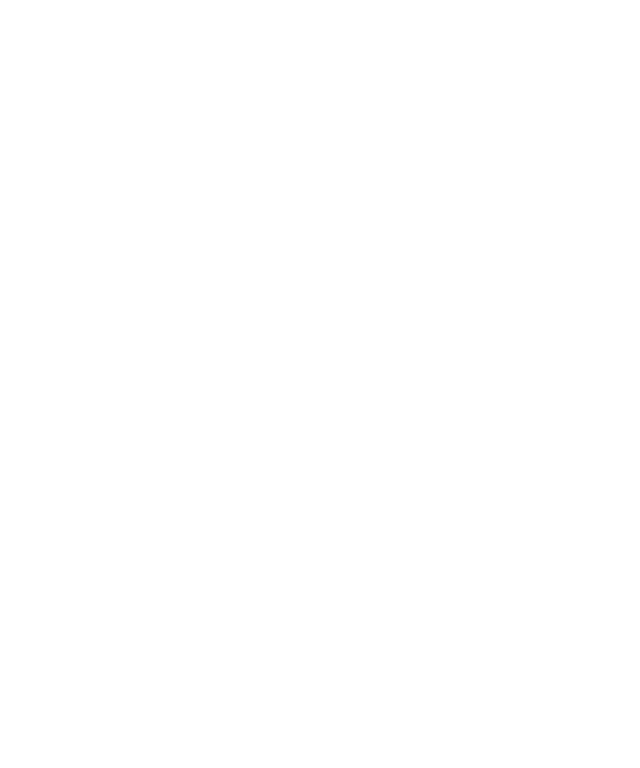
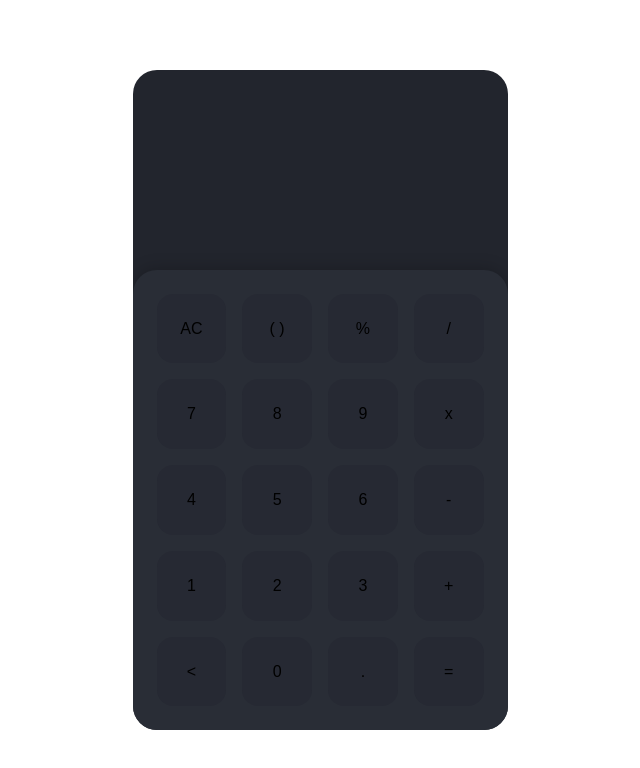
Before and after one commit to ssmythw/calculator, a plain HTML site: page index.html in a window 1280 px wide. Shown: the whole page, without its empty margins (320-960 px from the left). Drawn offline with Linux system fonts and the light colour scheme.

Commit message:
added buttons

```diff
--- a/index.html
+++ b/index.html
@@ -3,6 +3,7 @@
   <head>
     <meta charset="UTF-8" />
     <meta name="viewport" content="width=device-width, initial-scale=1.0" />
+    <link rel="stylesheet" href="main.css" />
     <title>Document</title>
   </head>
   <body>
@@ -14,8 +15,67 @@
               <div class="output"></div>
             </div>
           </div>
-          <div class="keys">
-            <div data-key="clear" class="key action"></div>
+        </div>
+        <div class="keys">
+          <div data-key="clear" class="key action">
+            <span>AC</span>
+          </div>
+          <div data-key="brackets" class="key action">
+            <span>( )</span>
+          </div>
+          <div data-key="%" class="key action">
+            <span>%</span>
+          </div>
+          <div data-key="/" class="key action">
+            <span>/</span>
+          </div>
+          <div data-key="7" class="key action">
+            <span>7</span>
+          </div>
+          <div data-key="8" class="key action">
+            <span>8</span>
+          </div>
+          <div data-key="9" class="key action">
+            <span>9</span>
+          </div>
+          <div data-key="*" class="key action">
+            <span>x</span>
+          </div>
+          <div data-key="4" class="key action">
+            <span>4</span>
+          </div>
+          <div data-key="5" class="key action">
+            <span>5</span>
+          </div>
+          <div data-key="6" class="key action">
+            <span>6</span>
+          </div>
+          <div data-key="-" class="key action">
+            <span>-</span>
+          </div>
+          <div data-key="1" class="key action">
+            <span>1</span>
+          </div>
+          <div data-key="2" class="key action">
+            <span>2</span>
+          </div>
+          <div data-key="3" class="key action">
+            <span>3</span>
+          </div>
+          <div data-key="+" class="key action">
+            <span>+</span>
+          </div>
+          <div data-key="backspace" class="key action">
+            <span>&lt;</span>
+          </div>
+          <div data-key="0" class="key action">
+            <span>0</span>
+          </div>
+          <div data-key="." class="key action">
+            <span>.</span>
+          </div>
+          <div data-key="=" class="key action">
+            <span>=</span>
           </div>
         </div>
       </div>
--- a/main.css
+++ b/main.css
@@ -0,0 +1,87 @@
+* {
+  margin: 0;
+  padding: 0;
+  box-sizing: border-box;
+  font-family: sans-serif;
+}
+
+.app {
+  display: flex;
+  justify-content: center;
+  align-items: center;
+  height: 100vh;
+}
+
+.calculator {
+  background-color: #22252d;
+  width: 100%;
+  max-width: 375px;
+  min-height: 640px;
+  display: flex;
+  flex-direction: column;
+  border-radius: 1.5rem;
+  overflow: hidden;
+}
+
+.display {
+  min-height: 200px;
+  padding: 1.5rem;
+  display: flex;
+  justify-content: flex-end;
+  align-items: flex-end;
+  color: white;
+  text-align: right;
+  flex: 1 1 0%;
+}
+
+.display .input {
+  font-size: 1.25rem;
+  margin-bottom: 0.5rem;
+}
+
+.display .output {
+  font-size: 3rem;
+  font-weight: 700;
+  width: 100%;
+  max-width: 100%;
+  overflow: auto;
+}
+
+.display .operator {
+  color: #eb6666;
+}
+
+.display .brackets,
+.display .percent {
+  color: #26fed7;
+}
+
+.keys {
+  background-color: #292d36;
+  padding: 1.5rem;
+  border-radius: 1.5rem 1.5rem 0 0;
+  display: grid;
+  grid-template-columns: repeat(4, 1fr);
+  grid-template-rows: repeat(5, 1fr);
+  gap: 1rem;
+  box-shadow: 0px -2px 16px rgba(0, 0, 0, 0.2);
+}
+
+.keys .key {
+  position: relative;
+  cursor: pointer;
+  display: block;
+  height: 0;
+  padding-top: 100%;
+  background-color: #262933;
+  border-radius: 1rem;
+  transition: 0.2s;
+  user-select: none;
+}
+
+.keys .key span {
+  position: absolute;
+  top: 50%;
+  left: 50%;
+  transform: translate(-50%, -50%);
+}
```
